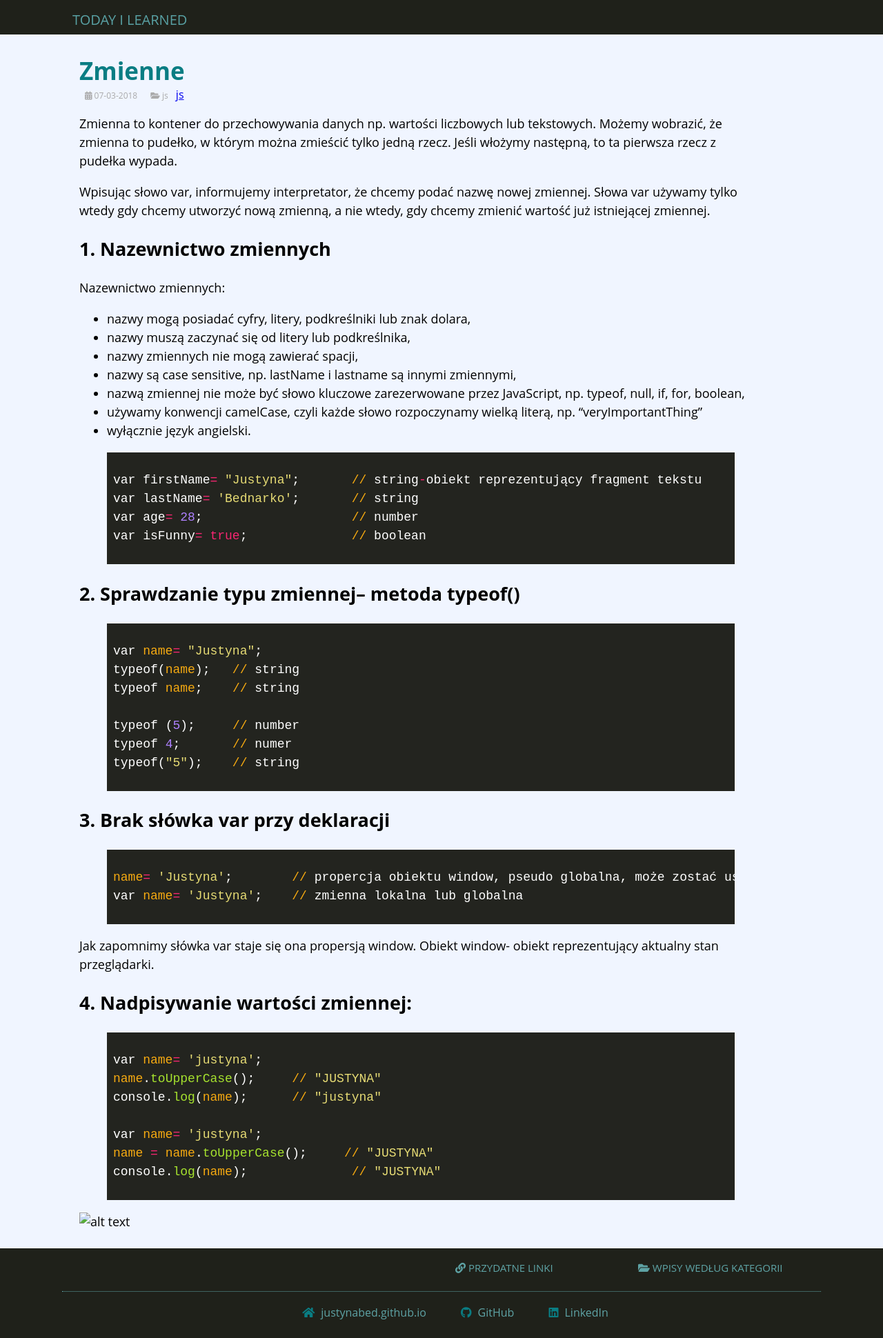
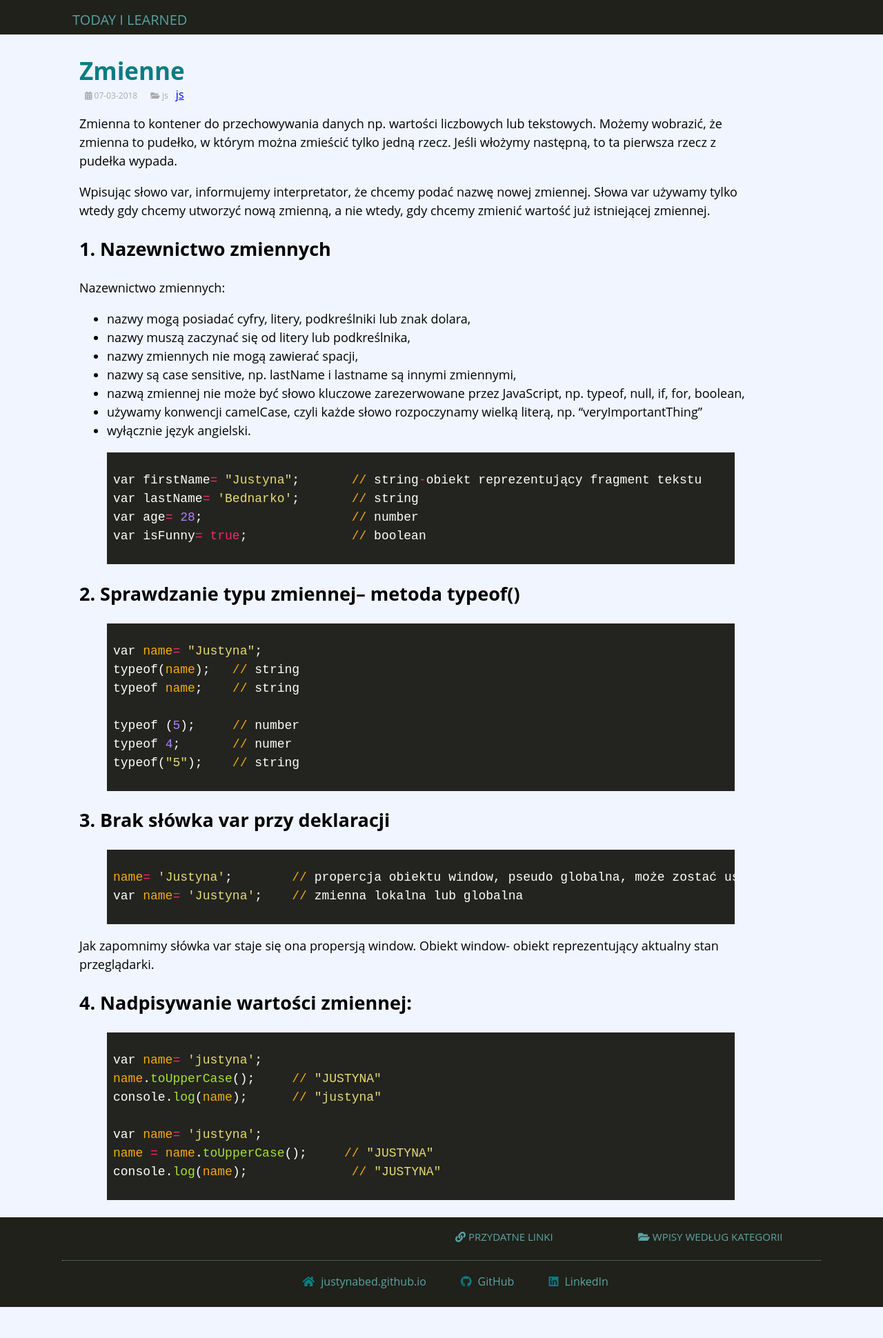
Before and after one commit to JustynaBed/Til, a Jekyll site: the page built from _posts/2018-03-07-zmienne.md, in a window 1280 px wide. Shown: the whole page at 69% size. Built offline with Jekyll 4.4.1, drawn with Linux system fonts in a browser that asks for light colours; nearby versions of some CDN libraries; after the commit the page ends 1895 px from its top, so only the background shows below that.

Commit message:
delete test image

```diff
--- a/_posts/2018-03-07-zmienne.md
+++ b/_posts/2018-03-07-zmienne.md
@@ -66,5 +66,3 @@ var name= 'justyna';
 name = name.toUpperCase();     // "JUSTYNA"
 console.log(name);              // "JUSTYNA"
 {% endhighlight %}
-
-![alt text](../images/1.jpg "Logo Title Text 1")
```
Also changed, not shown: images/1.jpg (deleted).
